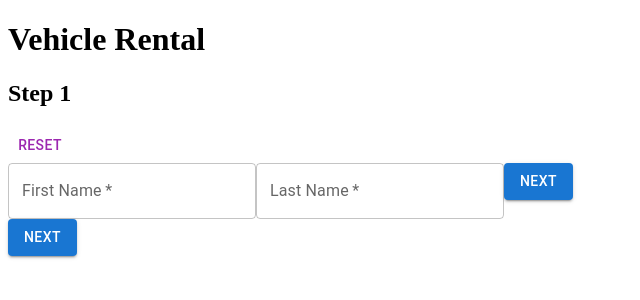
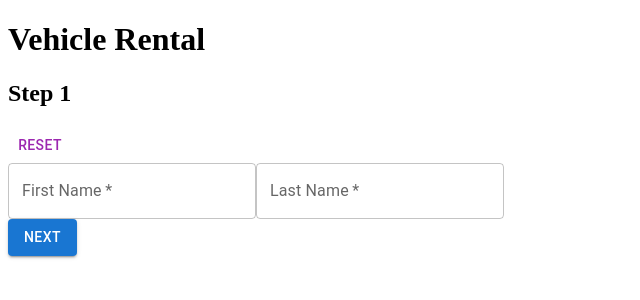
Before and after one commit to Vishal-sikchi-088/vehicle-rental, a React (Create React App) app in the folder vr-frontend/: page / in a window 1280 px wide. Shown: the top 300 px of the page, without its empty margins (0-640 px from the left). Built offline with nearby package versions, Linux system fonts and the light colour scheme.

Commit message:
step1 Name form validation and state is maintained

```diff
--- a/vr-frontend/src/components/Step1Name.js
+++ b/vr-frontend/src/components/Step1Name.js
@@ -1,11 +1,11 @@
-import React, { useState } from "react";
+import React, { forwardRef, useState, useImperativeHandle, useEffect  } from "react";
 import { TextField, Box, Button } from "@mui/material";
 import { useDispatch, useSelector } from "react-redux";
 import { setUserName, setWheels, setType, setModel,
     setStartDate, setEndDate, nextStep, prevStep, resetForm } from "../redux/formSlice";
 
 
-const Step1Name = () => {
+const Step1Name = forwardRef((prop, ref) => {
     const dispatch = useDispatch()
     const [firstName, setFirstName] = useState('')
     const [lastName, setLastName] = useState('')
@@ -13,15 +13,31 @@ const Step1Name = () => {
     const [lastNameError, setLastNameError] = useState(false);
     const { step, userName, wheels, type, model, startDate, endDate } = useSelector((state) => state.form)
 
+    useEffect(() => {
+        if (userName) {
+            const [first, last] = userName.split(' ')
+            setFirstName(first || '')
+            setLastName(last || '')
+        }
+    }, [userName])
+
     const handleNext = () => {
-         // Set error states if fields are empty
-         setFirstNameError(!firstName.trim());
-         setLastNameError(!lastName.trim());
-        if (firstName.trim() && lastName.trim()) {
+        const isFirstNameValid = firstName.trim() !== ''
+        const isLastNameValid = lastName.trim() !== ''
+
+        setFirstNameError(!isFirstNameValid)
+        setLastNameError(!isLastNameValid)
+
+        if (isFirstNameValid && isLastNameValid) {
             dispatch(setUserName(firstName + ' ' +lastName))
-            dispatch(nextStep())
+            return true
         }
+        return false
     }
+
+    useImperativeHandle(ref, () => ({
+        handleNext
+    }))
 
     const handleFirstNameChange = (event) => {
         setFirstName(event.target.value)
@@ -32,16 +48,25 @@ const Step1Name = () => {
     }
 
     return(
-        <Box component='form' className="m-52 flex justify-center flex-col gap-2">
-            <TextField label='First Name' error={firstNameError} required onChange={handleFirstNameChange}>
+        <Box component='form' className="flex justify-center flex-col gap-2">
+            <TextField
+                label='First Name'
+                error={firstNameError}
+                required
+                onChange={handleFirstNameChange}
+                value={firstName}
+                >
             </TextField>
-            <TextField  label='Last Name' error={lastNameError} required onChange={handleLastNameChange}>
+            <TextField
+                label='Last Name'
+                error={lastNameError}
+                required
+                onChange={handleLastNameChange}
+                value={lastName}
+                >
             </TextField>
-            <Button disabled='' variant="contained" onClick={handleNext}>
-                Next
-            </Button>
         </Box>
     )
-}
+})
 
 export default Step1Name
```
